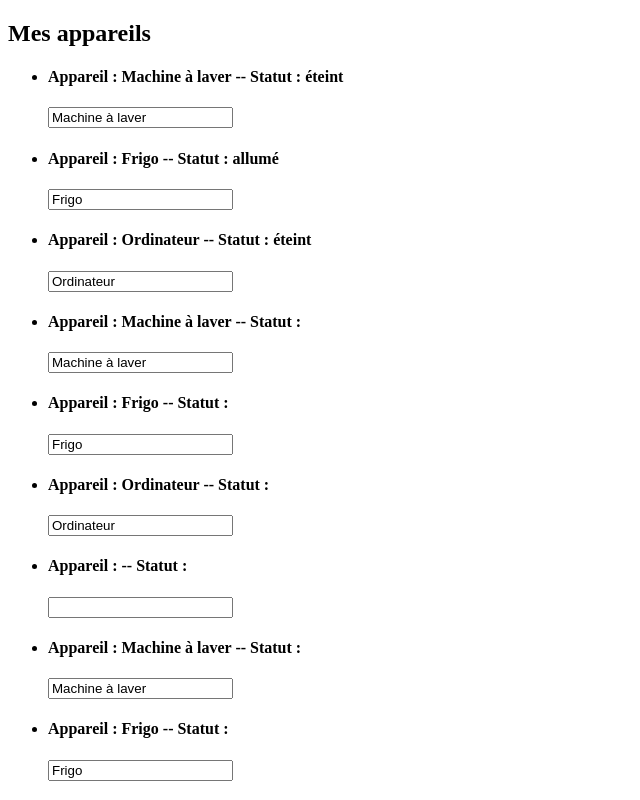
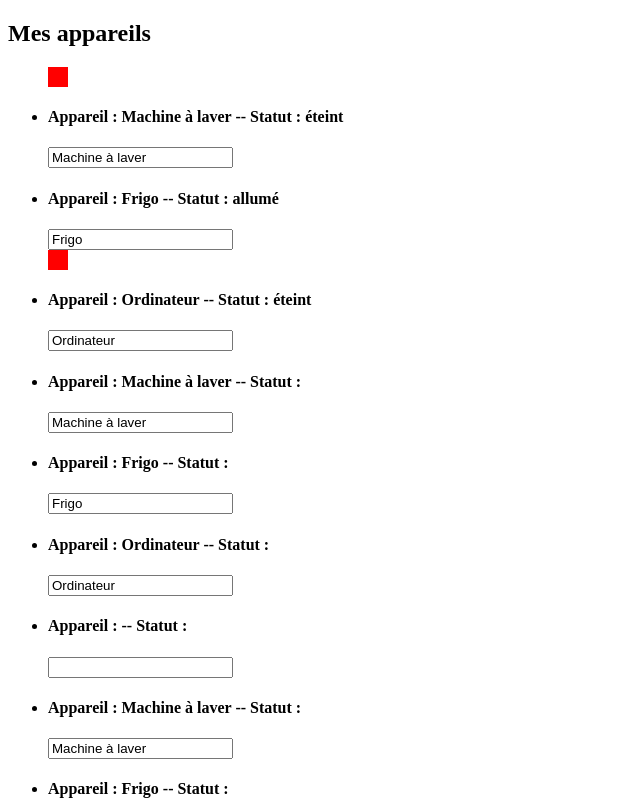
Before and after one commit to medKHALIFI/landry_service_back-end, an Angular app in the folder mon-projet-angular/: page / in a window 1280 px wide. Shown: the top 800 px of the page, without its empty margins (0-640 px from the left). Built offline with nearby package versions, Linux system fonts and the light colour scheme.

Commit message:
notification si l'une de machine et éteint

```diff
--- a/mon-projet-angular/src/app/appareil/appareil.component.html
+++ b/mon-projet-angular/src/app/appareil/appareil.component.html
@@ -1,4 +1,5 @@
 <li class="list-group-item">
+    <div style="width:20px;height:20px;background-color:red;" *ngIf="appareilStatus === 'éteint'"></div>
     <h4>Appareil : {{ appareilName }} -- Statut : {{ getStatus() }}</h4>
     <input type="text" class="form-control" [(ngModel)]="appareilName">
 </li>
--- a/mon-projet-angular/src/app/appareil/appareil.component.ts
+++ b/mon-projet-angular/src/app/appareil/appareil.component.ts
@@ -15,7 +15,6 @@ export class AppareilComponent implements OnInit {
 
 
 
-
   constructor() { }
 
   ngOnInit() {
```
Also changed, not shown: 1 other file (tests, documents, lock files or other folders).
